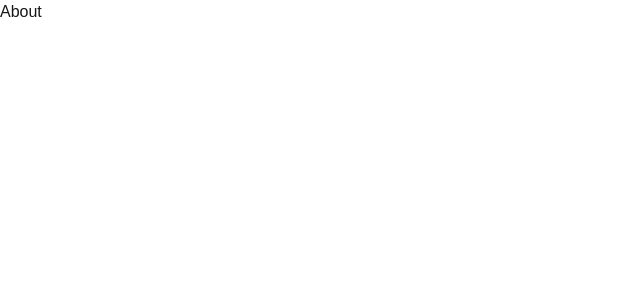
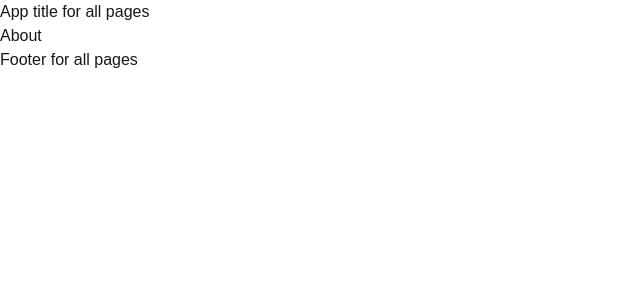
Before and after one commit to CW987/WK8, a Next.js app: page /about in a window 1280 px wide. Shown: the top 300 px of the page, without its empty margins (0-640 px from the left). Built offline with nearby package versions, Linux system fonts and the light colour scheme.

Commit message:
Header and Footer components

```diff
--- a/src/app/layout.js
+++ b/src/app/layout.js
@@ -1,5 +1,7 @@
 import { Geist, Geist_Mono } from "next/font/google";
 import "./globals.css";
+import Header from "@/components/Header";
+import Footer from "@/components/Footer";
 
 const geistSans = Geist({
   variable: "--font-geist-sans",
@@ -12,18 +14,23 @@ const geistMono = Geist_Mono({
 });
 
 export const metadata = {
-  title: "Create Next App",
+  title: "Create Next App", //!One to change
   description: "Generated by create next app",
 };
 
 export default function RootLayout({ children }) {
   return (
     <html lang="en">
+      <>
       <body
         className={`${geistSans.variable} ${geistMono.variable} antialiased`}
       >
+      <Header />
         {children}
+      <Footer />
       </body>
+      </>
+
     </html>
   );
 }
--- /dev/null
+++ b/src/components/Footer.jsx
@@ -0,0 +1,9 @@
+export default function Footer() {
+    return (
+        <>
+        <footer>
+            <h2>Footer for all pages</h2>
+        </footer>
+        </>
+    )
+}
--- /dev/null
+++ b/src/components/Header.jsx
@@ -0,0 +1,9 @@
+export default function Header() {
+    return (
+        <>
+        <header>
+            <h1>App title for all pages</h1>
+        </header>
+        </>
+    )
+}
```
